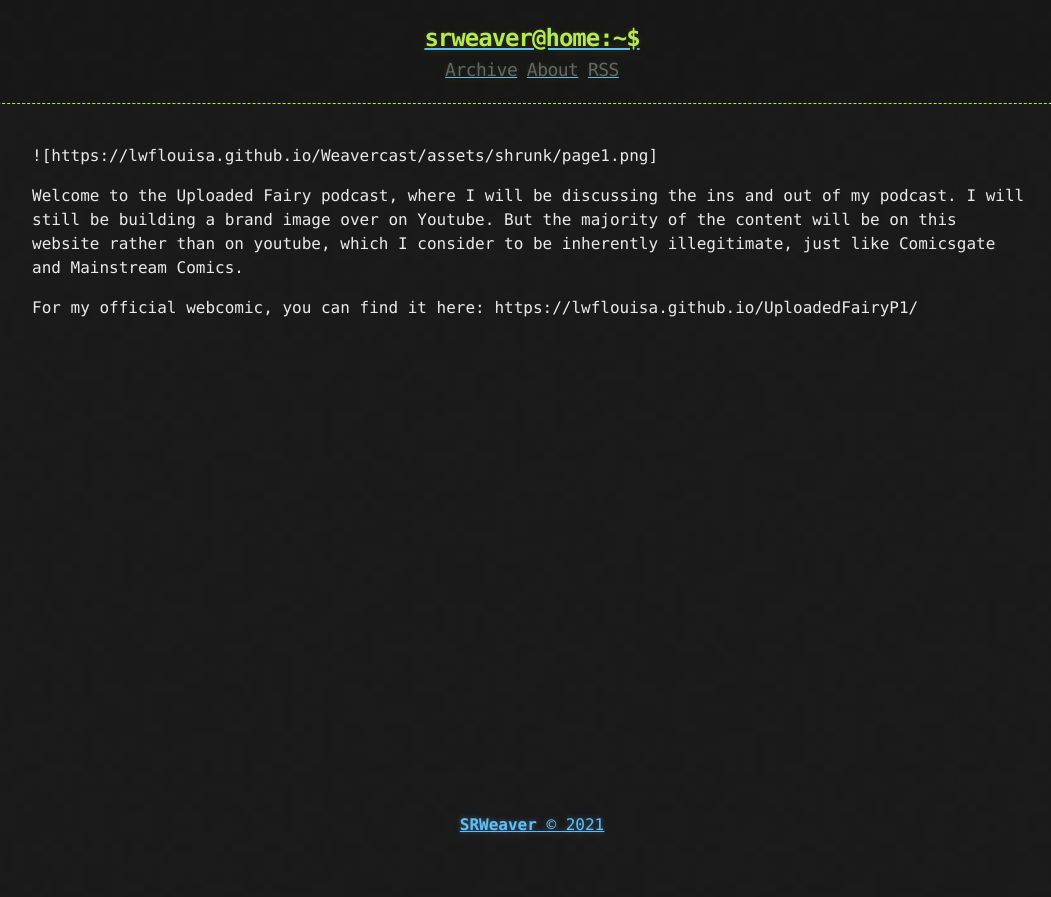
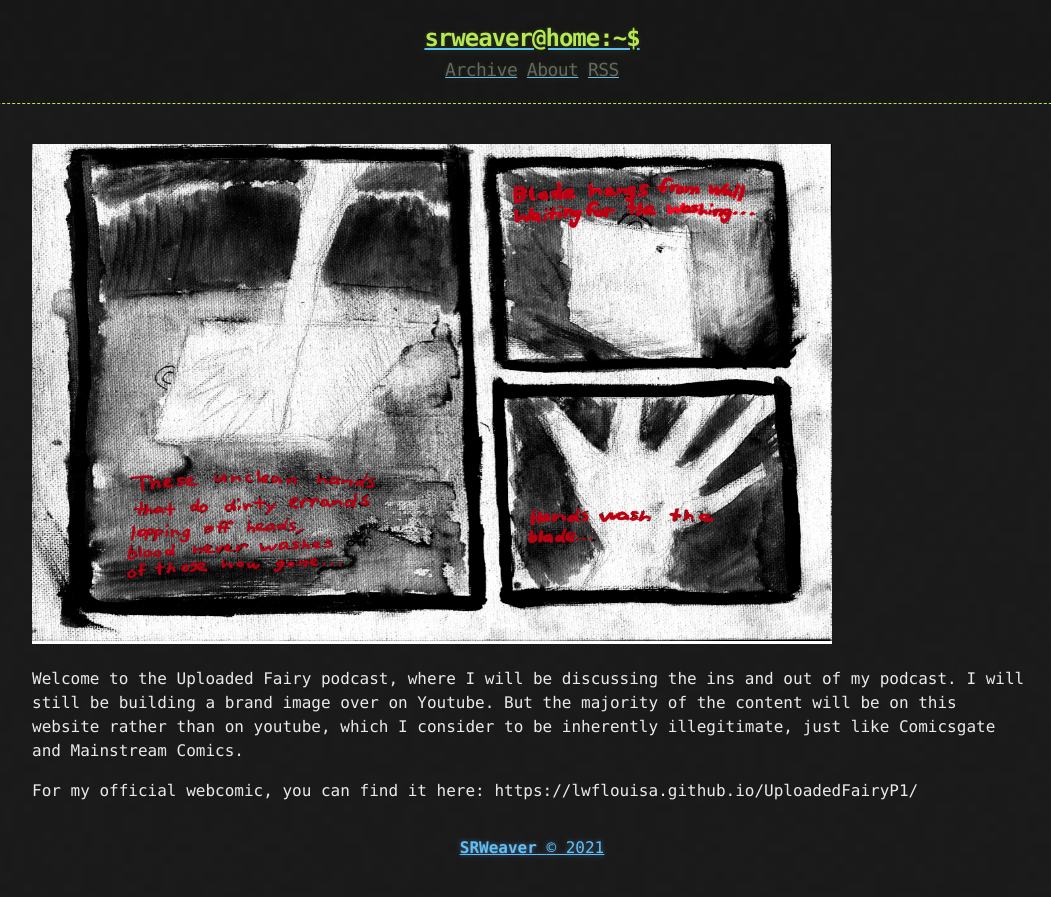
Before and after one commit to LWFlouisa/Weavercast, a Jekyll site: the page built from about.md, in a window 1280 px wide. Shown: the top 897 px of the page, without its empty margins (108-1159 px from the left). Built offline with Jekyll 4.4.1, drawn with Linux system fonts in a browser that asks for light colours.

Commit message:
Update about.md

```diff
--- a/about.md
+++ b/about.md
@@ -2,7 +2,7 @@
 layout: page
 title: About
 ---
-![https://lwflouisa.github.io/Weavercast/assets/shrunk/page1.png]
+<img src="https://lwflouisa.github.io/Weavercast/assets/shrunk/page1.png">
 
 Welcome to the Uploaded Fairy podcast, where I will be discussing the ins and out of my podcast. I will still be building a brand image over on Youtube. But the majority of the content will be on this website rather than on youtube, which I consider to be inherently illegitimate, just like Comicsgate and Mainstream Comics.
 
```
